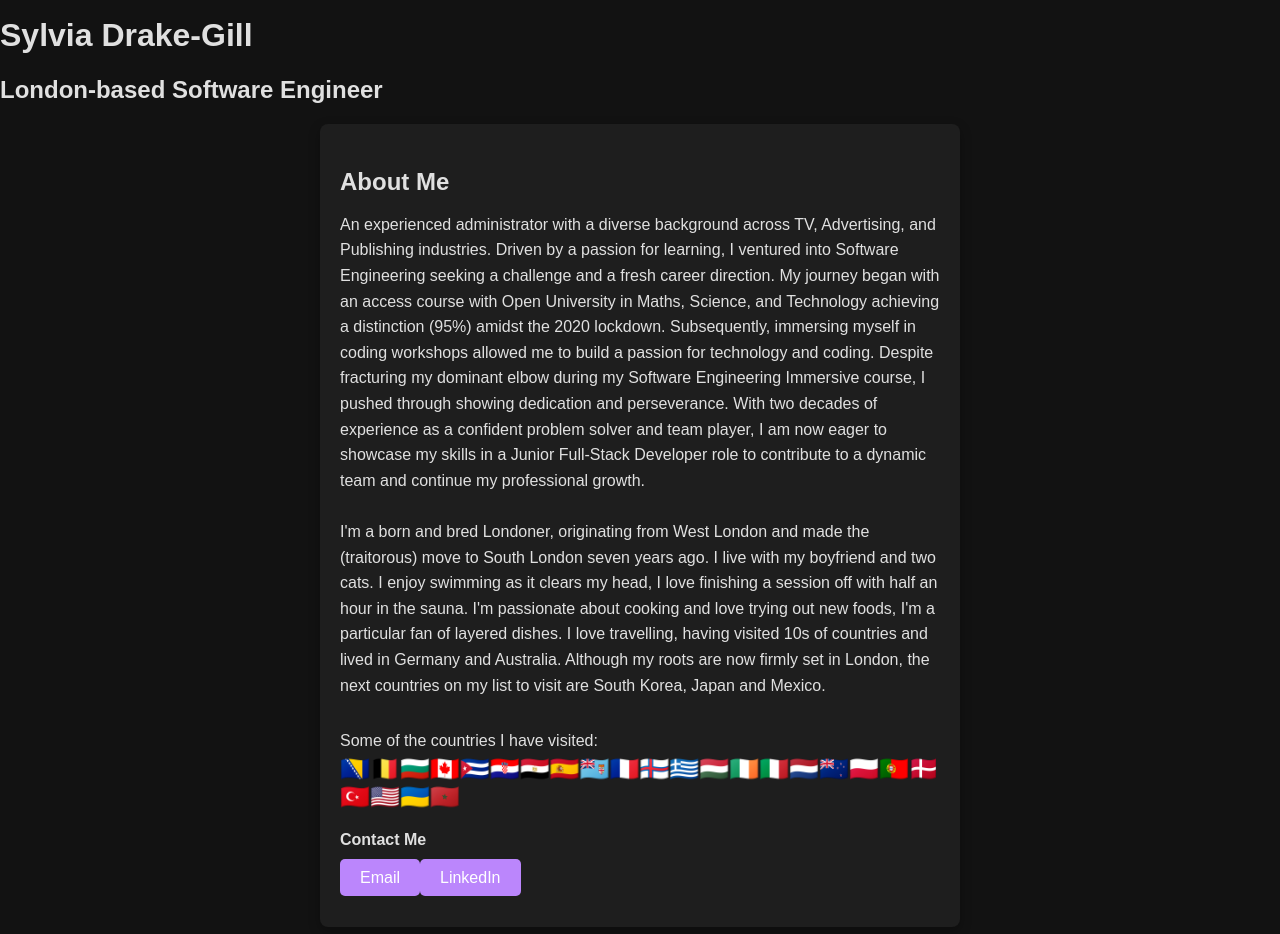
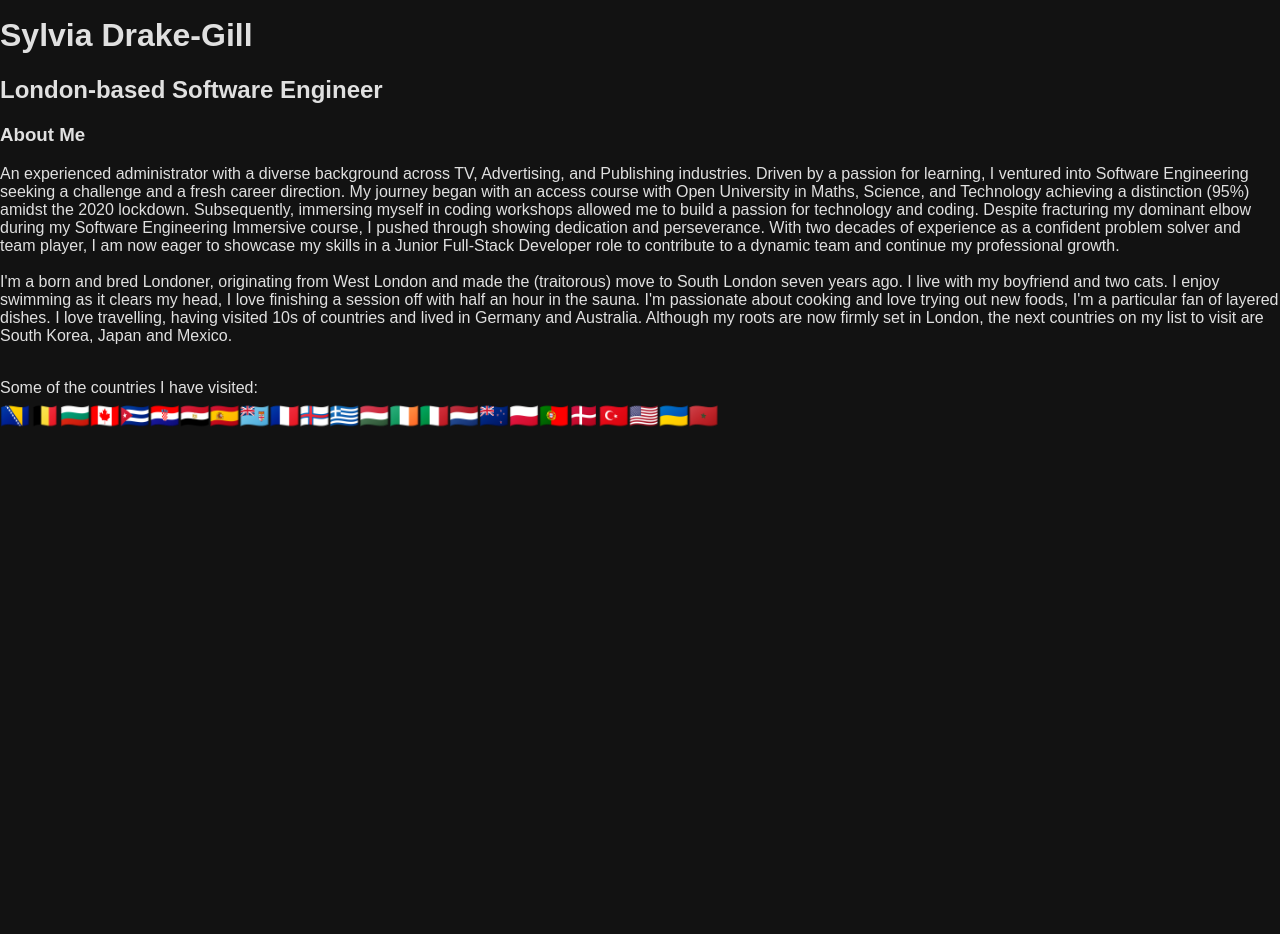
Before and after one commit to sdg877/react_portfolio, a React (Create React App) app: page /about in a window 1280 px wide. Shown: the part 1080-2014 px from the top of the page. After the commit the page ends 1510 px from the top, so only its background shows below. Built offline with nearby package versions, Linux system fonts and the light colour scheme; a web font is replaced by a local one.

Commit message:
Contact buttons removed

```diff
--- a/src/pages/AboutMe.jsx
+++ b/src/pages/AboutMe.jsx
@@ -2,7 +2,7 @@
 
 const AboutMe = () => {
   return (
-    <div className="about-me-card">
+    <div className="info-card">
     <h3>About Me</h3>
     <p>
       An experienced administrator with a diverse background across TV, Advertising, and Publishing industries.
@@ -23,13 +23,6 @@
       Some of the countries I have visited:
       <div className="flags">🇧🇦🇧🇪🇧🇬🇨🇦🇨🇺🇭🇷🇪🇬🇪🇸🇫🇯🇫🇷🇫🇴🇬🇷🇭🇺🇮🇪🇮🇹🇳🇱🇳🇿🇵🇱🇵🇹🇩🇰🇹🇷🇺🇸🇺🇦🇲🇦</div>
     </div>
-    <div>
-      <p className="contact"><strong>Contact Me</strong></p>
-      <div style={{ marginBottom: '20px' }}>
-        <a className="nav-button" href="mailto:sdrakegill@gmail.com" target="_blank" rel="noopener noreferrer">Email</a>
-        <a className="nav-button" href="https://www.linkedin.com/in/sdrakegill/" target="_blank" rel="noopener noreferrer">LinkedIn</a>
-      </div>
-    </div>
   </div>
 );
 }
```
